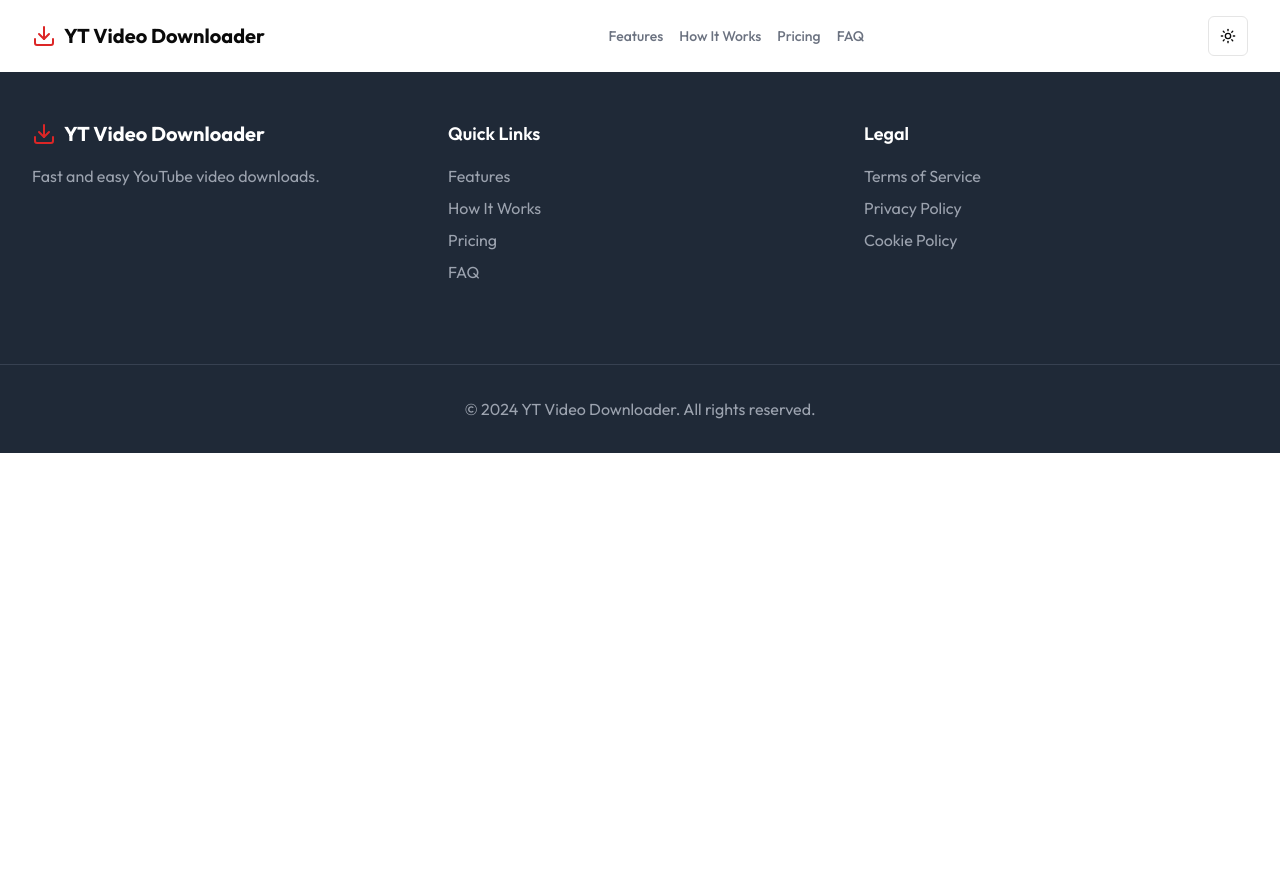
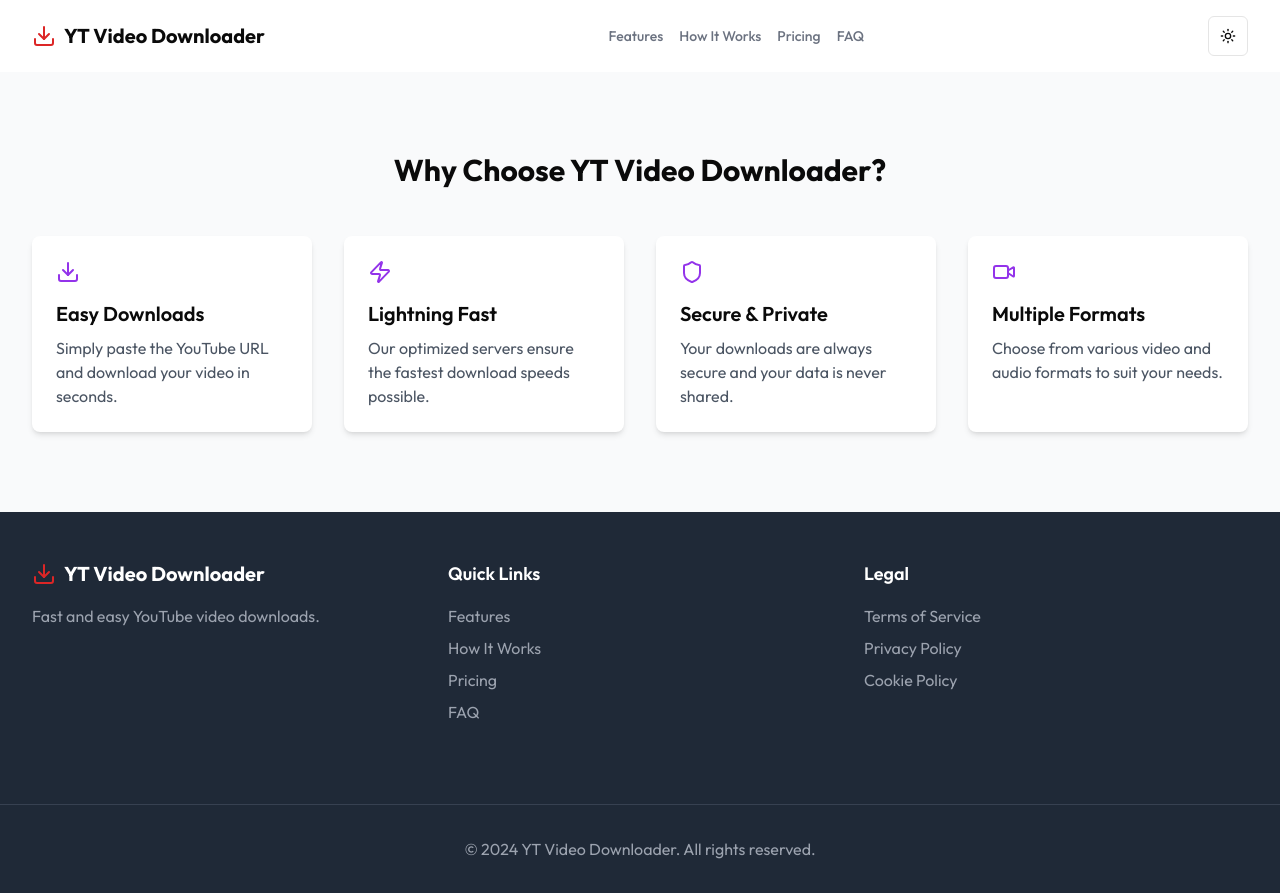
Before and after one commit to ShethSamarth/yt-video-downloader, a Next.js app: page / in a window 1280 px wide. Before the commit the page ends 800 px from the top, so only its background shows below. Built offline with nearby package versions, Linux system fonts and the light colour scheme.

Commit message:
features

```diff
--- a/app/page.tsx
+++ b/app/page.tsx
@@ -1,10 +1,15 @@
+import { Navbar } from "@/components/navbar"
 import { Footer } from "@/components/footer"
-import { Navbar } from "@/components/navbar"
+import { Features } from "@/components/features"
 
 const Home = () => {
   return (
     <div>
       <Navbar />
+
+      <main>
+        <Features />
+      </main>
 
       <Footer />
     </div>
--- /dev/null
+++ b/components/features.tsx
@@ -0,0 +1,26 @@
+import { features, name } from "@/constants"
+
+export const Features = () => {
+  return (
+    <section
+      id="features"
+      className="bg-gray-50 px-4 py-20 dark:bg-gray-900 sm:px-6 lg:px-8"
+    >
+      <div className="container mx-auto flex flex-col gap-y-12">
+        <h2 className="text-center text-3xl font-bold">Why Choose {name}?</h2>
+        <div className="grid grid-cols-1 gap-8 md:grid-cols-2 lg:grid-cols-4">
+          {features.map(({ id, icon: Icon, title, description }) => (
+            <div
+              key={id}
+              className="rounded-lg bg-white p-6 shadow-md dark:bg-black"
+            >
+              <Icon className="mb-4 size-6 text-purple-600" />
+              <h3 className="mb-2 text-xl font-semibold">{title}</h3>
+              <p className="text-gray-600 dark:text-gray-400">{description}</p>
+            </div>
+          ))}
+        </div>
+      </div>
+    </section>
+  )
+}
--- a/constants/index.ts
+++ b/constants/index.ts
@@ -1,3 +1,5 @@
+import { Download, Shield, Video, Zap } from "lucide-react"
+
 export const name = "YT Video Downloader"
 
 export const navigations = [
@@ -23,6 +25,37 @@ export const navigations = [
   }
 ]
 
+export const features = [
+  {
+    id: 1,
+    icon: Download,
+    title: "Easy Downloads",
+    description:
+      "Simply paste the YouTube URL and download your video in seconds."
+  },
+  {
+    id: 2,
+    icon: Zap,
+    title: "Lightning Fast",
+    description:
+      "Our optimized servers ensure the fastest download speeds possible."
+  },
+  {
+    id: 3,
+    icon: Shield,
+    title: "Secure & Private",
+    description:
+      "Your downloads are always secure and your data is never shared."
+  },
+  {
+    id: 4,
+    icon: Video,
+    title: "Multiple Formats",
+    description:
+      "Choose from various video and audio formats to suit your needs."
+  }
+]
+
 export const policyLinks = [
   {
     id: 1,
```
